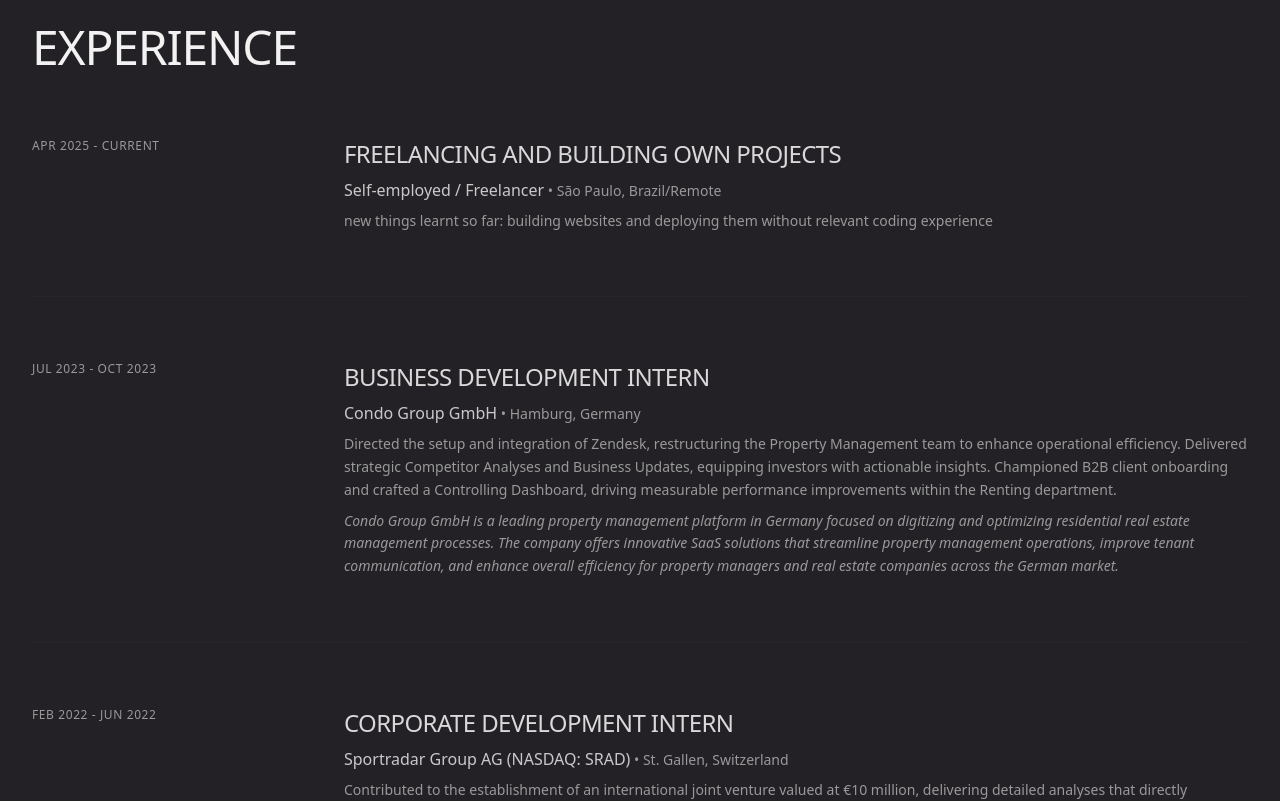
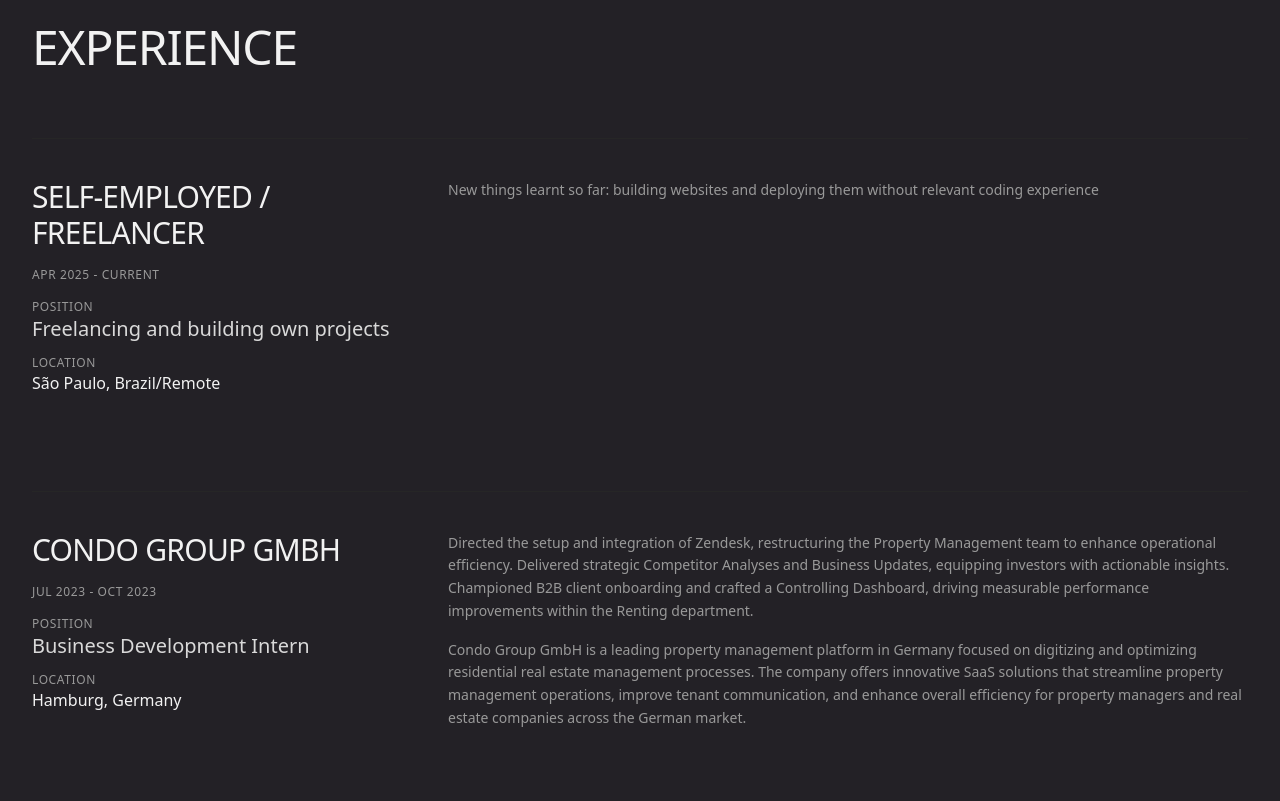
Before and after one commit to Jonasstody/ME, a Next.js app: page / in a window 1280 px wide. Shown: the part 1840-2641 px from the top of the page. Built offline with nearby package versions, Linux system fonts and the light colour scheme.

Commit message:
icon and experience

```diff
--- a/src/components/sections/skills-experience.tsx
+++ b/src/components/sections/skills-experience.tsx
@@ -12,7 +12,7 @@
     period: "Apr 2025 - Current",
     role: "Freelancing and building own projects",
     location: "São Paulo, Brazil/Remote",
-    roleDescription: "new things learnt so far: building websites and deploying them without relevant coding experience",
+    roleDescription: "New things learnt so far: building websites and deploying them without relevant coding experience",
   },
   {
     id: "e2",
@@ -39,29 +39,72 @@
     <section id="experience" className="py-16 md:py-24">
       <SectionTitle as="h2" className="text-left mb-12 md:mb-16">EXPERIENCE</SectionTitle>
 
-      <div className="space-y-12 md:space-y-16">
-        {experienceData.map((exp, index) => (
-          <div key={exp.id} className="grid grid-cols-1 md:grid-cols-12 gap-x-8 gap-y-4">
-            <div className="md:col-span-3">
-              <p className="text-xs text-muted-foreground uppercase tracking-wider">{exp.period}</p>
+      <div className="space-y-20 md:space-y-24">
+        {experienceData.map((exp) => (
+          <div key={exp.id}>
+            <Separator className="mb-10" />
+
+            <div className="grid grid-cols-1 md:grid-cols-12 gap-x-8 gap-y-6">
+              {/* Left Column */}
+              <div className="md:col-span-4 space-y-4">
+                <h3 className="text-2xl md:text-3xl text-foreground font-normal">
+                  {exp.company}
+                </h3>
+
+                <p className="text-xs text-muted-foreground uppercase tracking-wider">
+                  {exp.period}
+                </p>
+
+                <div className="space-y-3">
+                  <div>
+                    <p className="text-muted-foreground text-xs uppercase tracking-wider">Position</p>
+                    <p className="text-primary text-xl font-normal">{exp.role}</p>
                   </div>
-            <div className="md:col-span-9 space-y-2">
-              <h3 className="text-primary text-xl sm:text-2xl">{exp.role}</h3>
-              <p className="font-medium text-foreground/80 text-base">
-                {exp.company}
-                {exp.location && <span className="text-muted-foreground font-normal text-sm"> • {exp.location}</span>}
-              </p>
+
+                  <div>
+                    <p className="text-muted-foreground text-xs uppercase tracking-wider">Location</p>
+                    <p className="text-foreground">{exp.location}</p>
+                  </div>
+
+                  {exp.industry && (
+                    <div>
+                      <p className="text-muted-foreground text-xs uppercase tracking-wider">Industry</p>
+                      <p className="text-foreground">{exp.industry}</p>
+                    </div>
+                  )}
+
                   {exp.websiteUrl && (
-                <Button variant="link" asChild className="text-primary p-0 h-auto group inline-flex items-center text-xs uppercase tracking-wider -ml-0.5">
+                    <div>
+                      <p className="text-muted-foreground text-xs uppercase tracking-wider">Website</p>
+                      <Button variant="link" asChild className="text-primary p-0 h-auto group inline-flex items-center -ml-0.5">
                         <Link href={exp.websiteUrl} target="_blank" rel="noopener noreferrer">
                           {exp.websiteUrl.replace(/^https?:\/\//, '')}
+                          <svg xmlns="http://www.w3.org/2000/svg" width="16" height="16" viewBox="0 0 24 24" fill="none" stroke="currentColor" strokeWidth="2" strokeLinecap="round" strokeLinejoin="round" className="ml-1 h-4 w-4">
+                            <path d="M7 17L17 7"></path>
+                            <path d="M7 7h10v10"></path>
+                          </svg>
                         </Link>
                       </Button>
+                    </div>
                   )}
-              {exp.roleDescription && <p className="text-muted-foreground text-sm leading-relaxed mt-1">{exp.roleDescription}</p>}
-              {exp.companyDescription && <p className="text-muted-foreground text-sm leading-relaxed mt-3 italic">{exp.companyDescription}</p>}
                 </div>
-            {index < experienceData.length - 1 && <div className="md:col-span-12"><Separator className="mt-8 md:mt-12" /></div>}
+              </div>
+
+              {/* Right Column */}
+              <div className="md:col-span-8 space-y-4">
+                {exp.roleDescription && (
+                  <p className="text-muted-foreground text-sm leading-relaxed">
+                    {exp.roleDescription}
+                  </p>
+                )}
+
+                {exp.companyDescription && (
+                  <p className="text-muted-foreground text-sm leading-relaxed">
+                    {exp.companyDescription}
+                  </p>
+                )}
+              </div>
+            </div>
           </div>
         ))}
       </div>
```
Also changed, not shown: 1 other file (tests, documents, lock files or other folders). Lines whose indentation alone changed are shown as unchanged.
